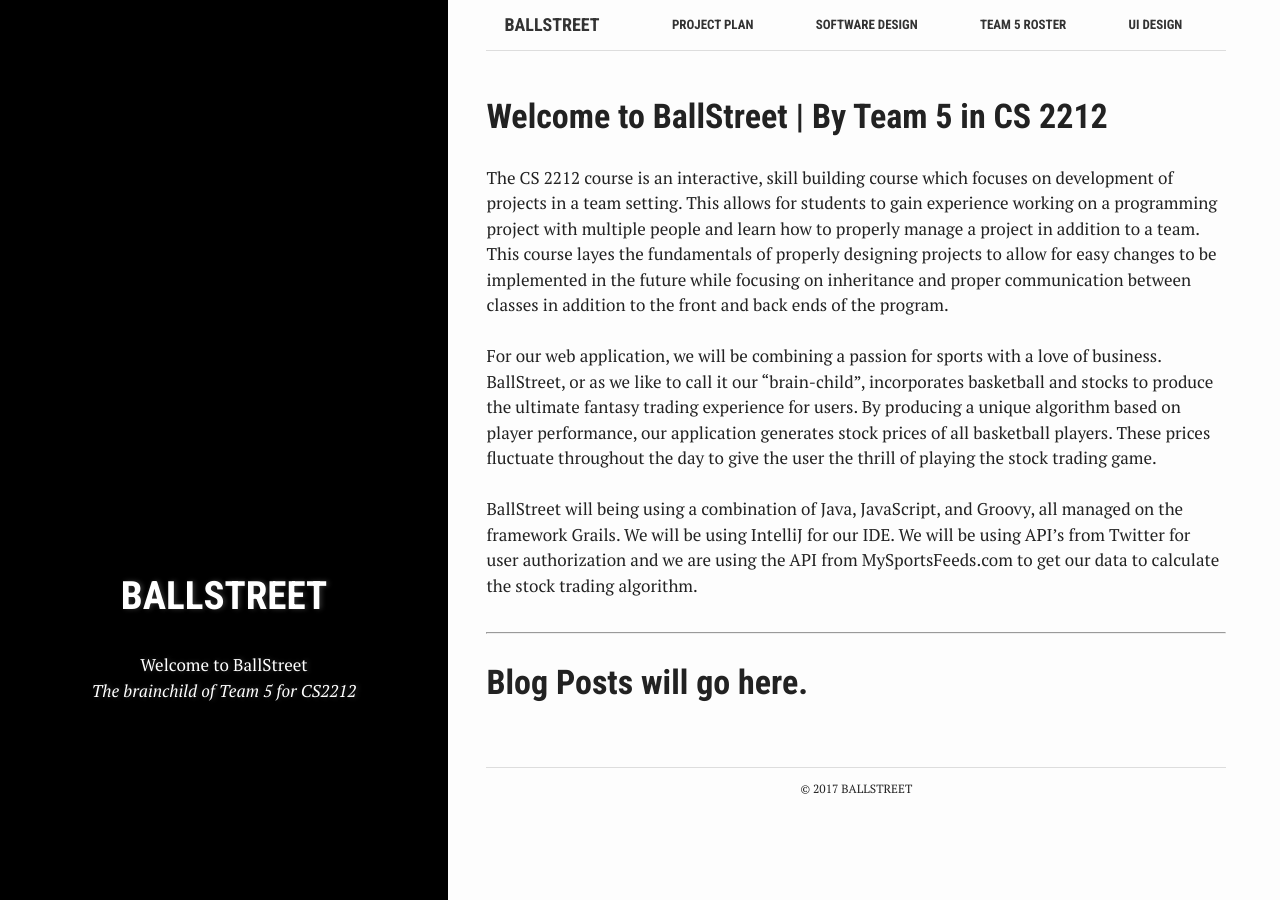
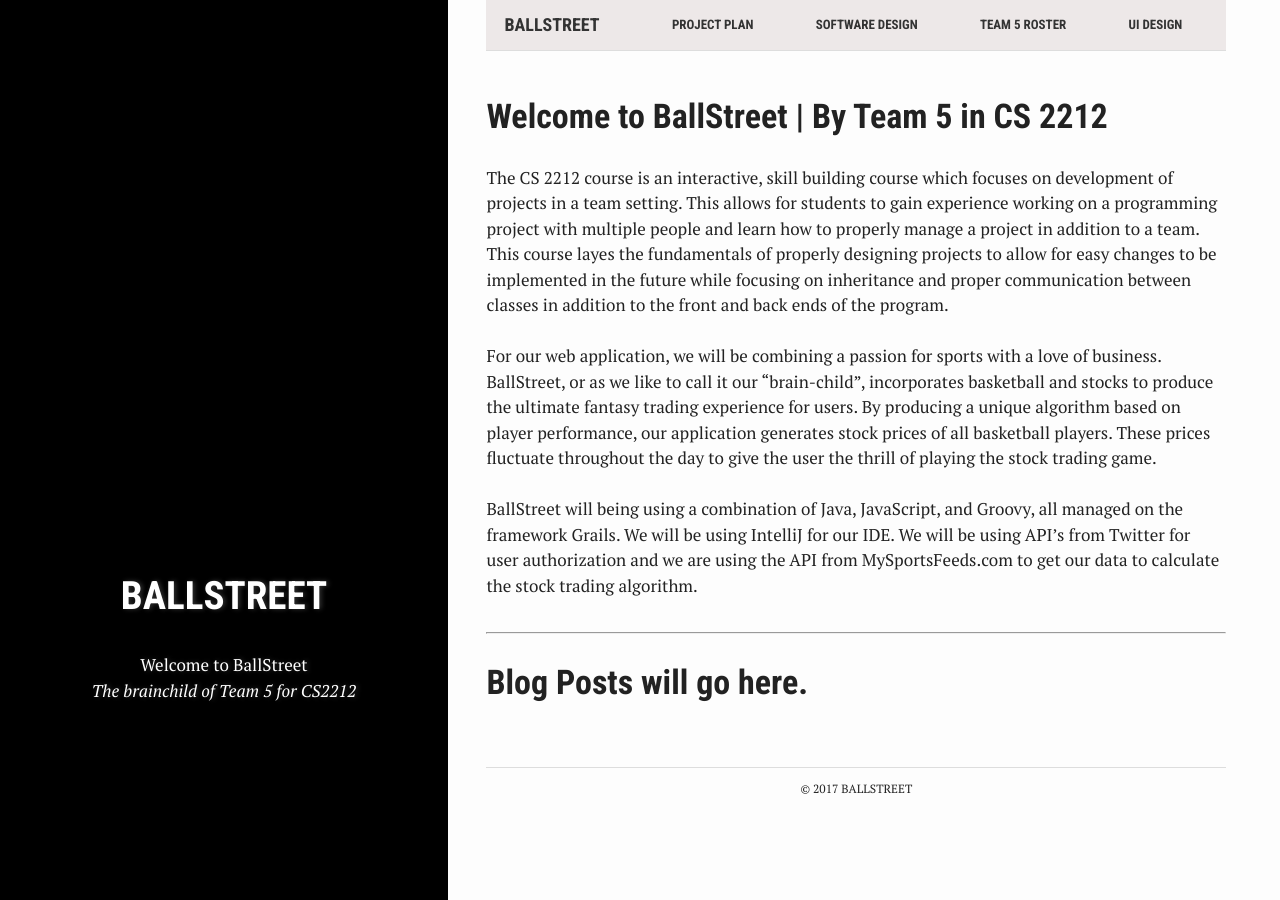
Before and after one commit to ufrauq/Ball-Street, a Jekyll site: the page built from index.html, in a window 1280 px wide. Built offline with Jekyll 4.4.1, drawn with Linux system fonts in a browser that asks for light colours.

Commit message:
Update _layout.scss
colour change

```diff
--- a/assets/_sass/_layout.scss
+++ b/assets/_sass/_layout.scss
@@ -73,7 +73,7 @@ a {
 * Header
 * ========================================================================== */
 .main-header {
-  background-color: #fdfdfd;
+  background-color: #ede8e8;
   position: fixed;
   z-index: 100;
   width: 100%;
```
